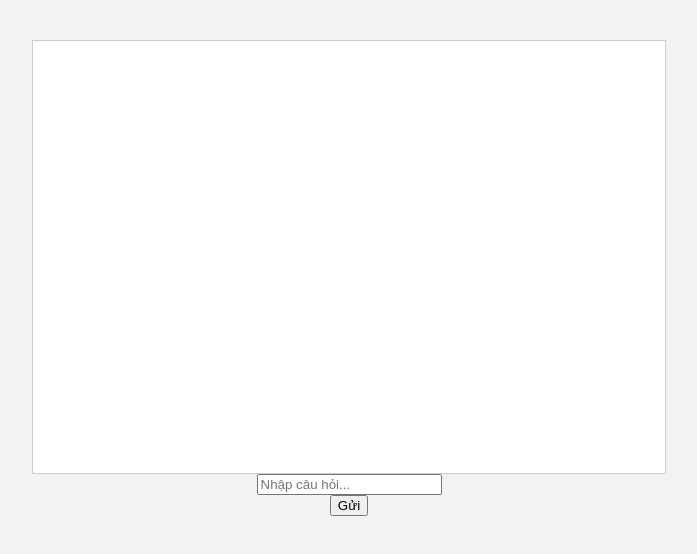
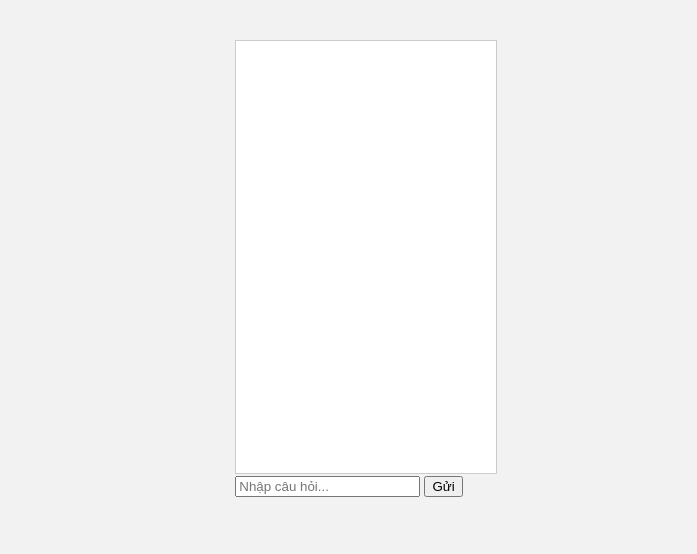
Before and after one commit to ivanbui/mianmi-chatbot, a plain HTML site: page index.html in a window 1280 px wide. Shown: the whole page, without its empty margins (291-988 px from the left). Drawn offline with Linux system fonts and the light colour scheme.

Commit message:
Add files via upload

```diff
--- a/index.html
+++ b/index.html
@@ -1,15 +1,18 @@
 <!DOCTYPE html>
 <html lang="vi">
 <head>
-  <meta charset="UTF-8" />
-  <meta name="viewport" content="width=device-width, initial-scale=1.0"/>
+  <meta charset="UTF-8">
   <title>MIANMI Assistant</title>
-  <link rel="stylesheet" href="styles.css" />
+  <link rel="stylesheet" href="styles.css">
 </head>
 <body>
-  <div id="chat-box"></div>
-  <input type="text" id="userInput" placeholder="Nhập câu hỏi..." />
-  <button id="sendBtn">Gửi</button>
+  <div class="chat-container">
+    <div id="chat-box" class="chat-box"></div>
+    <div class="input-area">
+      <input type="text" id="userInput" placeholder="Nhập câu hỏi..." />
+      <button id="sendBtn">Gửi</button>
+    </div>
+  </div>
   <script src="script.js"></script>
 </body>
 </html>
```
